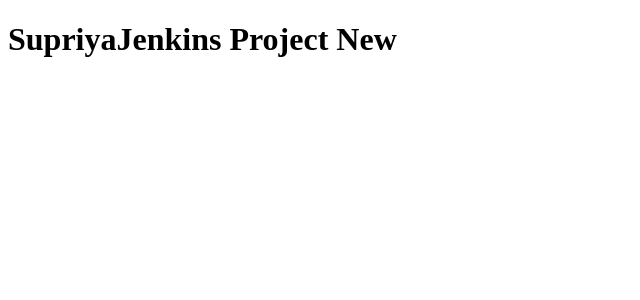
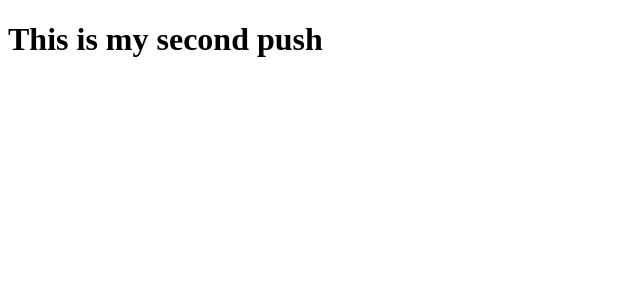
Before and after one commit to SupriyaAafu/SupriyaGitJenkins, an Angular app: page / in a window 1280 px wide. Shown: the top 300 px of the page, without its empty margins (0-640 px from the left). Built offline with nearby package versions, Linux system fonts and the light colour scheme.

Commit message:
second Commit

```diff
--- a/src/app/app.component.html
+++ b/src/app/app.component.html
@@ -1 +1 @@
-<h1>SupriyaJenkins Project New</h1>
+<h1>This is my second push</h1>
```
